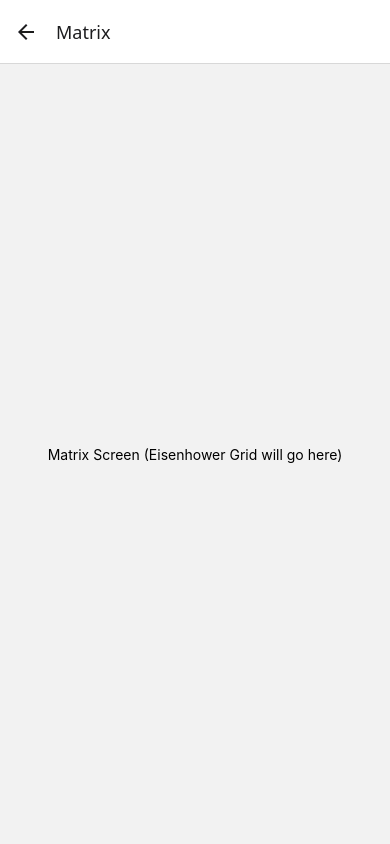
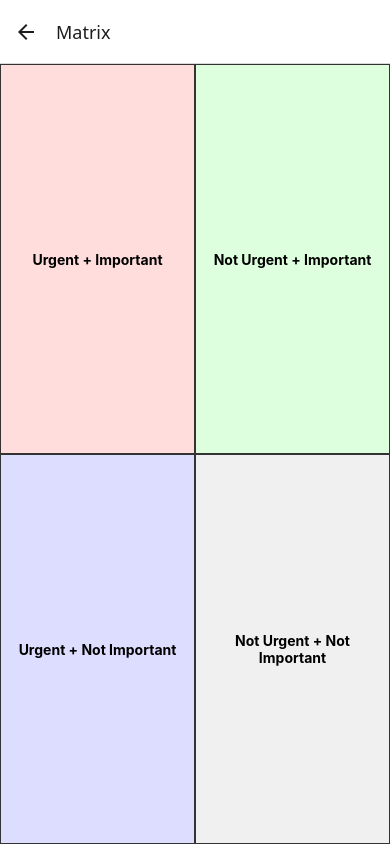
Before and after one commit to araltos/eisenhower_app, a React Native app: screen /Matrix in a window 390 px wide. Built offline with nearby package versions, Linux system fonts and the light colour scheme.

Commit message:
matrix grid

```diff
--- a/src/screens/MatrixScreen.tsx
+++ b/src/screens/MatrixScreen.tsx
@@ -3,11 +3,50 @@ import { View, Text, StyleSheet } from 'react-native';
 export default function MatrixScreen() {
   return (
     <View style={styles.container}>
-      <Text>Matrix Screen (Eisenhower Grid will go here)</Text>
+      <View style={styles.row}>
+        <View style={[styles.cell, styles.urgentImportant]}>
+          <Text style={styles.cellText}>Urgent + Important</Text>
+        </View>
+        <View style={[styles.cell, styles.notUrgentImportant]}>
+          <Text style={styles.cellText}>Not Urgent + Important</Text>
+        </View>
+      </View>
+      <View style={styles.row}>
+        <View style={[styles.cell, styles.urgentNotImportant]}>
+          <Text style={styles.cellText}>Urgent + Not Important</Text>
+        </View>
+        <View style={[styles.cell, styles.notUrgentNotImportant]}>
+          <Text style={styles.cellText}>Not Urgent + Not Important</Text>
+        </View>
+      </View>
     </View>
   );
 }
 
 const styles = StyleSheet.create({
-  container: { flex: 1, alignItems: 'center', justifyContent: 'center' },
+  container: {
+    flex: 1,
+    flexDirection: 'column',
+  },
+  row: {
+    flex: 1,
+    flexDirection: 'row',
+  },
+  cell: {
+    flex: 1,
+    borderWidth: 1,
+    borderColor: '#333',
+    justifyContent: 'center',
+    alignItems: 'center',
+    padding: 10,
+  },
+  cellText: {
+    fontSize: 14,
+    fontWeight: 'bold',
+    textAlign: 'center',
+  },
+  urgentImportant: { backgroundColor: '#ffdddd' },
+  notUrgentImportant: { backgroundColor: '#ddffdd' },
+  urgentNotImportant: { backgroundColor: '#ddddff' },
+  notUrgentNotImportant: { backgroundColor: '#f0f0f0' },
 });
```
